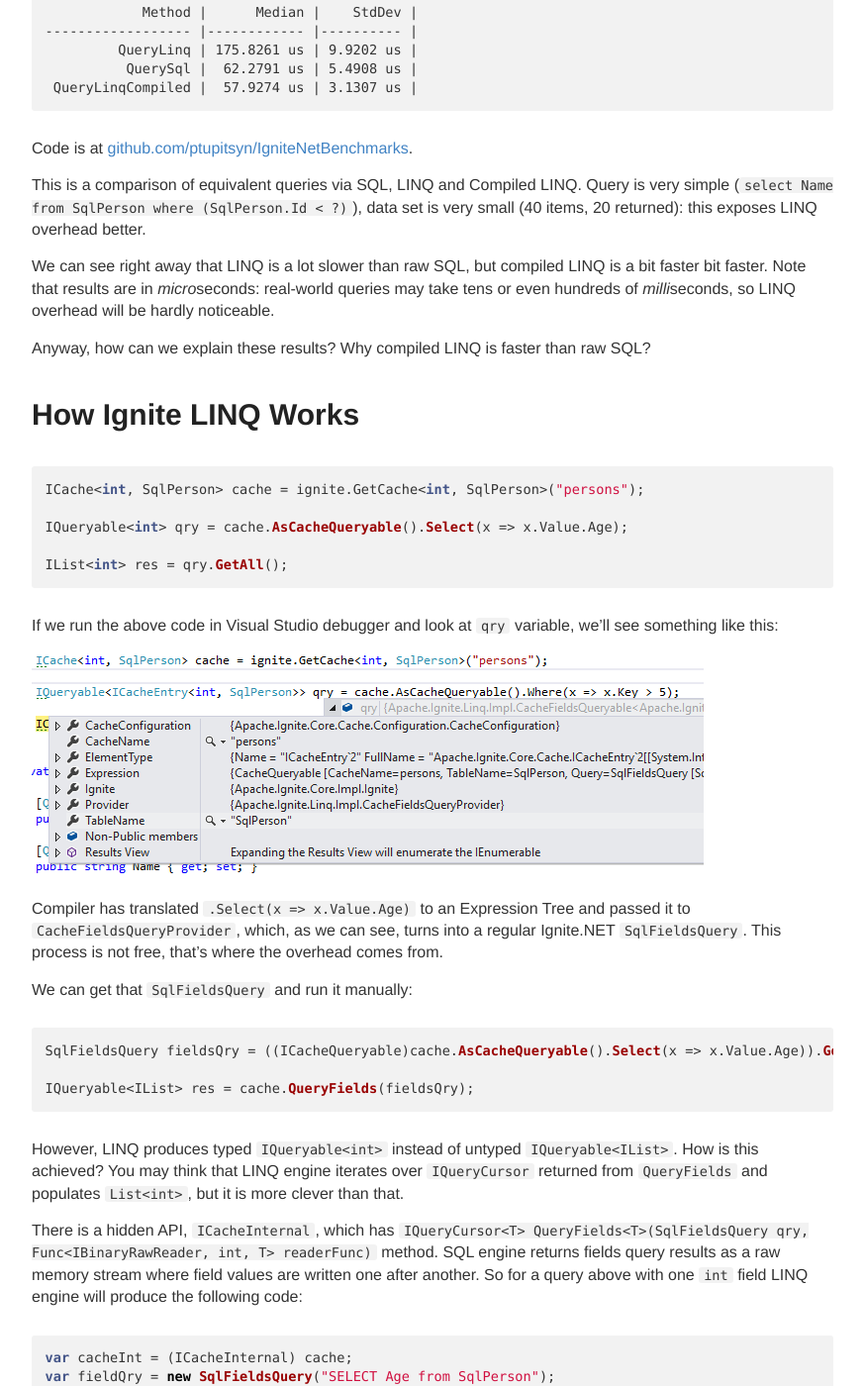
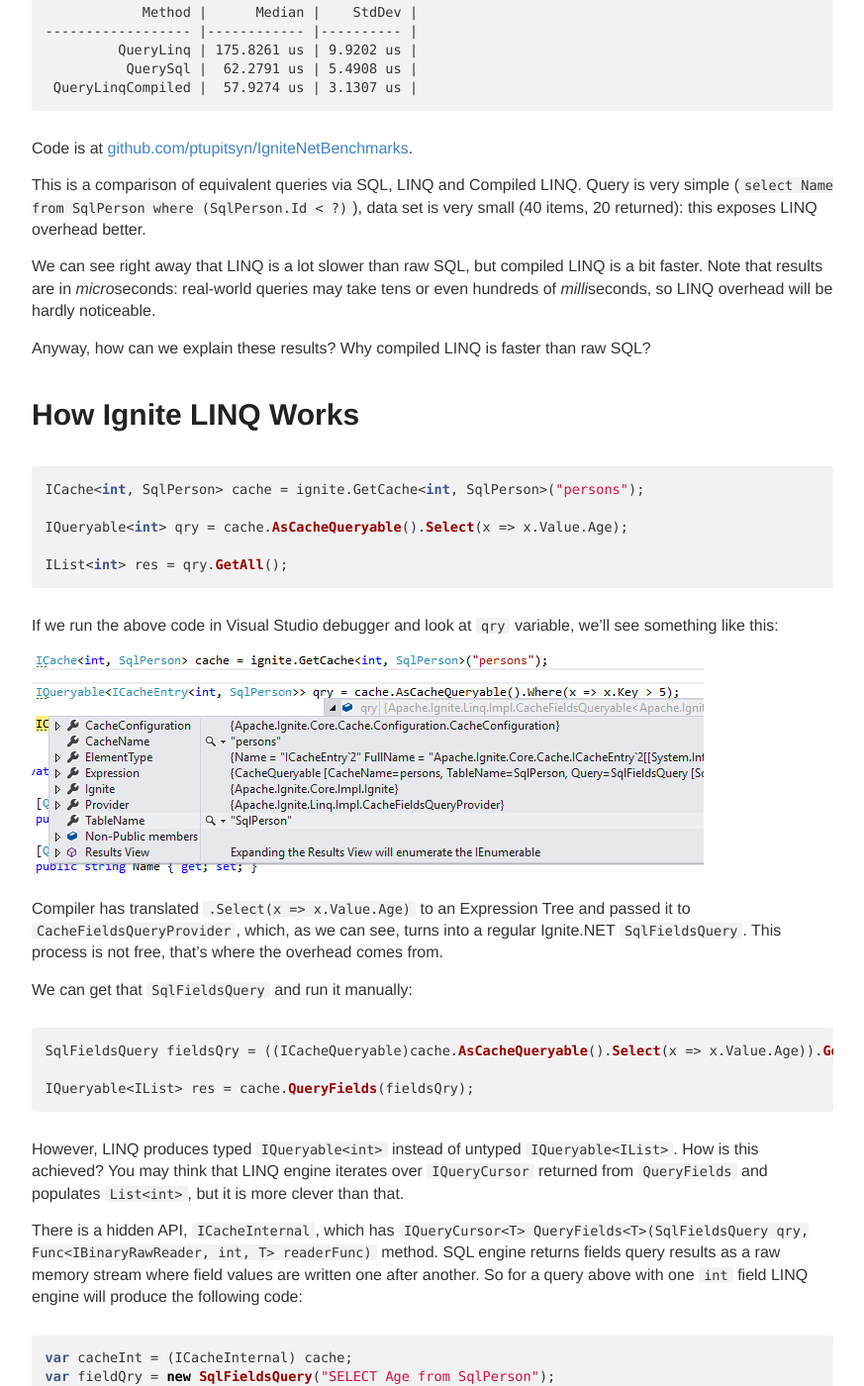
Before and after one commit to ptupitsyn/ptupitsyn.github.io, a Jekyll site: the page built from _posts/2017-02-09-LINQ-vs-SQL-in-Ignite.md, in a window 1280 px wide and 1400 px high, scrolled down 443 px. Shown: the whole window at 99% size, without its empty margins (203-1076 px from the left). Built offline with Jekyll 4.4.1, drawn with Linux system fonts in a browser that asks for light colours; comment, search, counter and statistics services are not loaded; some of the changed text lies outside the part shown.

Commit message:
all done?

```diff
--- a/_posts/2017-02-09-LINQ-vs-SQL-in-Ignite.md
+++ b/_posts/2017-02-09-LINQ-vs-SQL-in-Ignite.md
@@ -24,7 +24,7 @@ Code is at [github.com/ptupitsyn/IgniteNetBenchmarks](https://github.com/ptupits
 This is a comparison of equivalent queries via SQL, LINQ and Compiled LINQ.
 Query is very simple (`select Name from SqlPerson where (SqlPerson.Id < ?)`), data set is very small (40 items, 20 returned): this exposes LINQ overhead better.
 
-We can see right away that LINQ is a lot slower than raw SQL, but compiled LINQ is a bit faster bit faster.
+We can see right away that LINQ is a lot slower than raw SQL, but compiled LINQ is a bit faster.
 Note that results are in *micro*seconds: real-world queries may take tens or even hundreds of *milli*seconds, so LINQ overhead will be hardly noticeable.
 
 Anyway, how can we explain these results? Why compiled LINQ is faster than raw SQL?
```
Also changed, not shown: other parts of _posts/2017-02-09-LINQ-vs-SQL-in-Ignite.md (+4 -0 lines).
